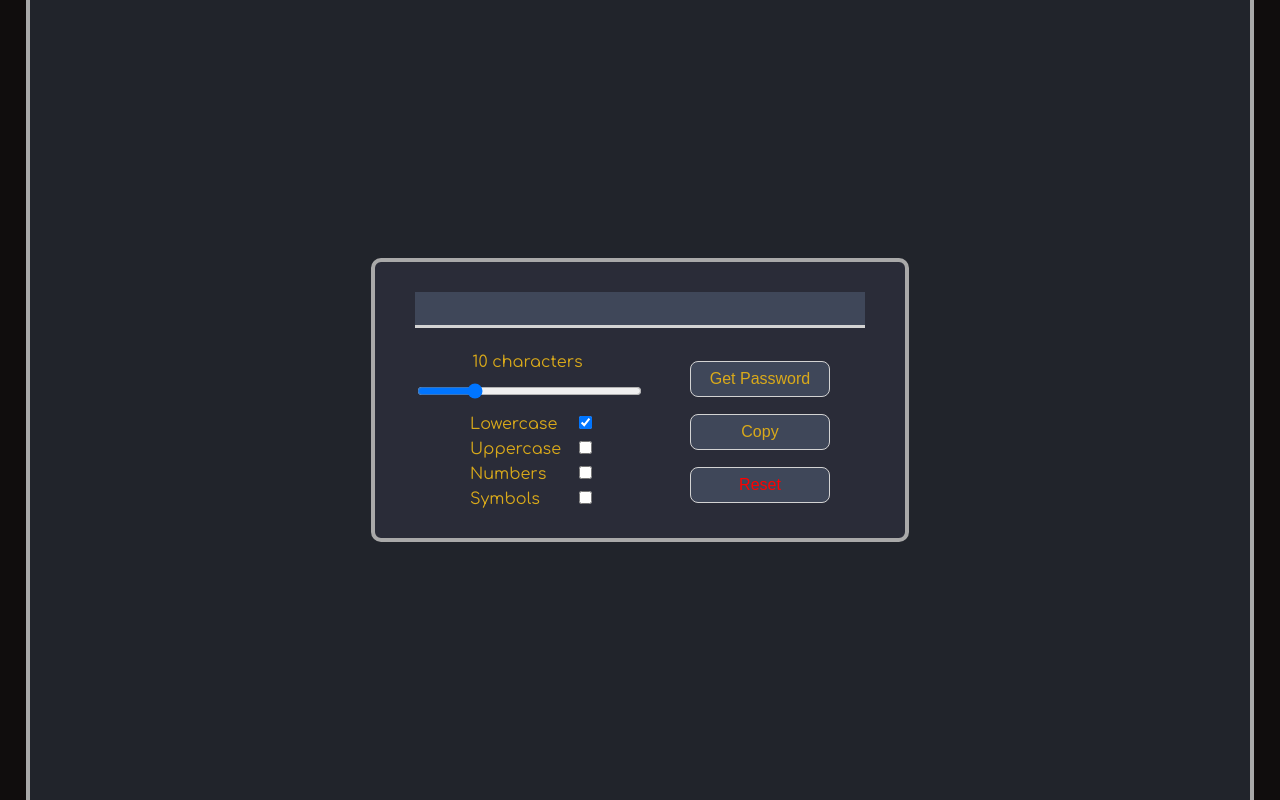
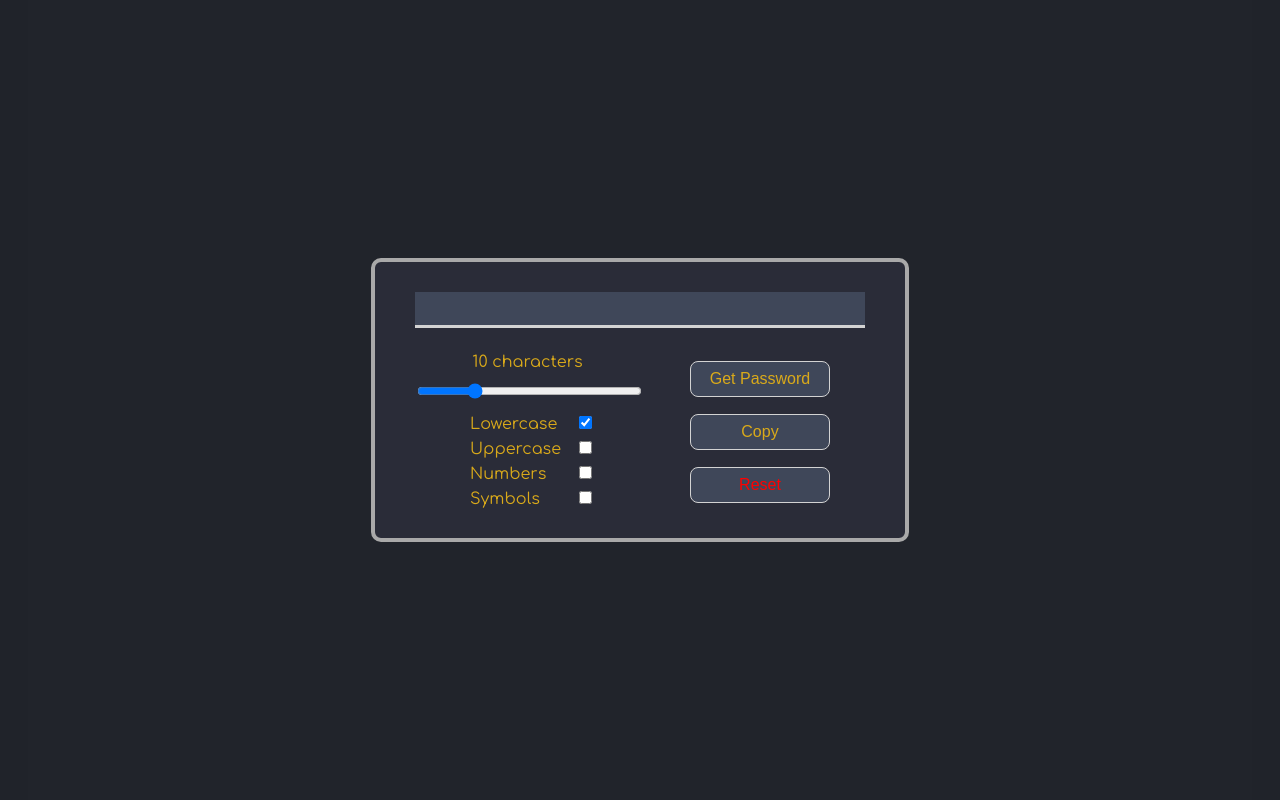
Before and after one commit to PawelRod/Password-Generator, a website built with webpack: page src/index.html in a window 1280 px wide. Built offline with nearby package versions, Linux system fonts and the light colour scheme.

Commit message:
Change wrapper border to box-shadow

```diff
--- a/src/scss/style.scss
+++ b/src/scss/style.scss
@@ -44,8 +44,9 @@ html, body {
     height: 100%;
     padding-right: 10px;
     padding-left:  10px;
-    border-right: $defaultBorder;
-    border-left: $defaultBorder;
+    // border-right: $defaultBorder;
+    // border-left: $defaultBorder;
+    box-shadow: 0px 0px 130px 160px rgba(33,36,43,1);
     @include centerContent();
 }
 .app {
```
